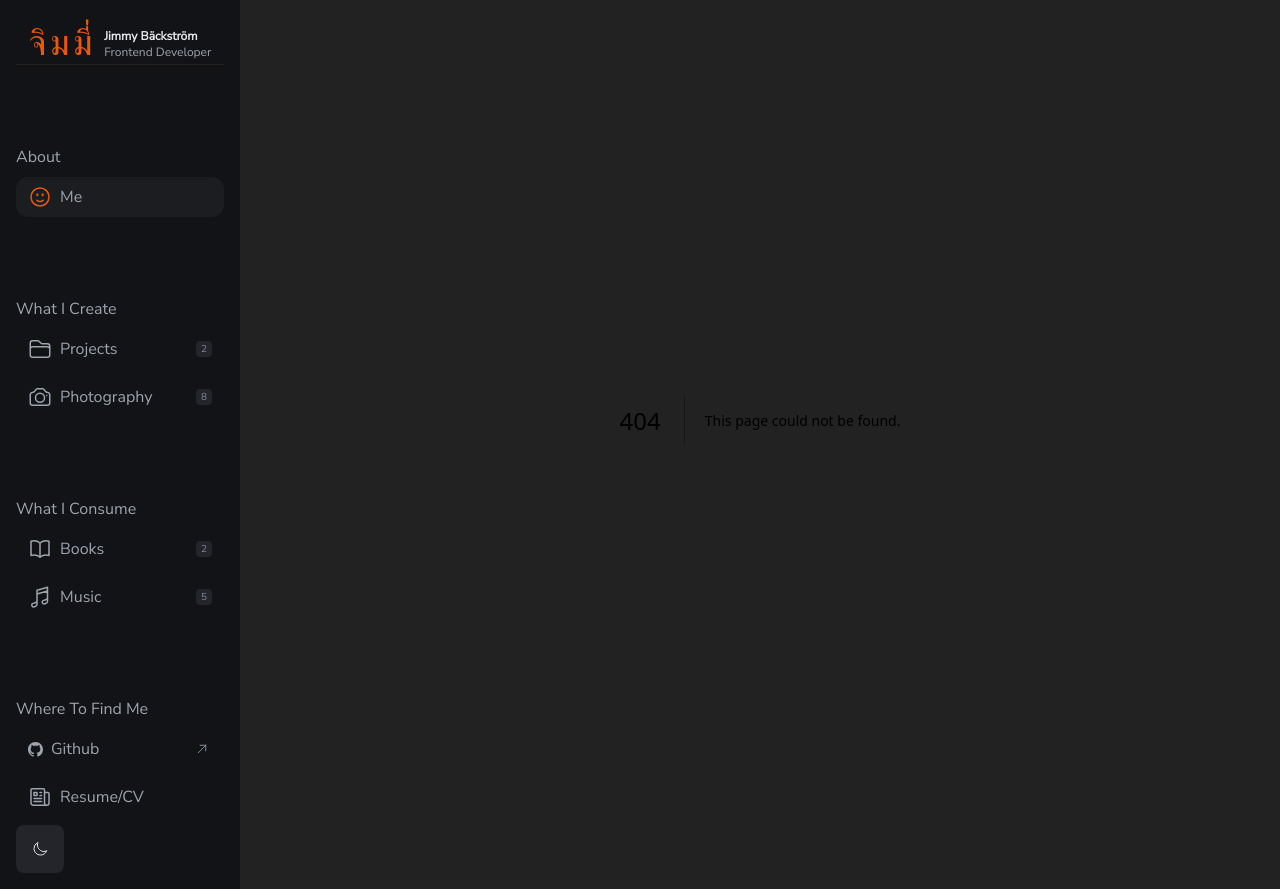
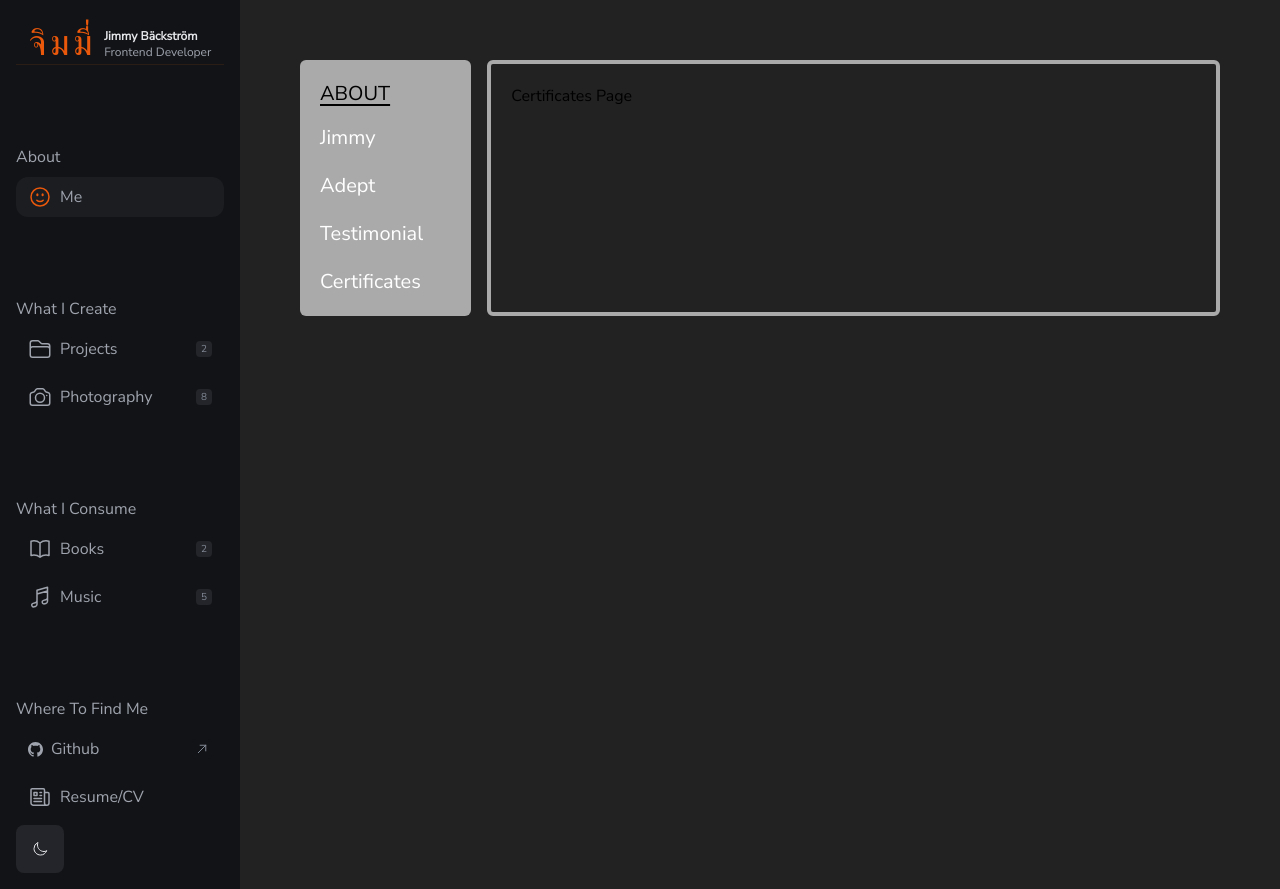
Before and after one commit to wongprom/test-next-13, a Next.js app: page /about/certificates in a window 1280 px wide. Before the commit this address had no page. Built offline with nearby package versions, Linux system fonts and the light colour scheme.

Commit message:
#8 Create new route for certificates.

```diff
--- /dev/null
+++ b/app/about/certificates/page.tsx
@@ -0,0 +1,7 @@
+import React from 'react';
+
+const CertificatesPage = () => {
+  return <div>Certificates Page</div>;
+};
+
+export default CertificatesPage;
--- a/app/about/layout.tsx
+++ b/app/about/layout.tsx
@@ -43,6 +43,14 @@ export default function AboutLayout({
                 Testimonial
               </Link>
             </li>
+            <li>
+              <Link
+                href={'/about/certificates'}
+                className="cursor-pointer hover:text-gray-600"
+              >
+                Certificates
+              </Link>
+            </li>
           </ul>
         </div>
         <div className="col-span-5 md:col-span-4 md:rounded-md  border-4 border-[#aaaaaa] p-5 overflow">
```
